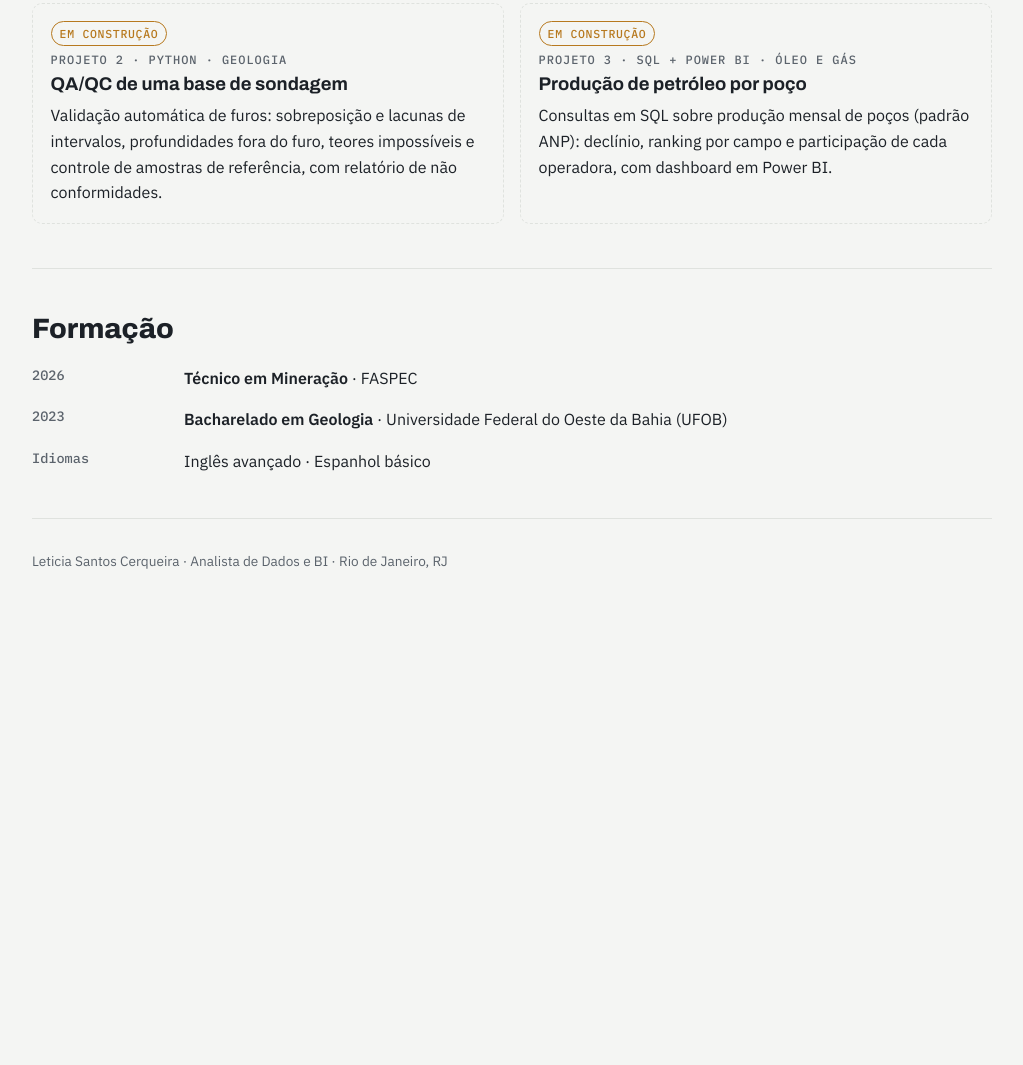
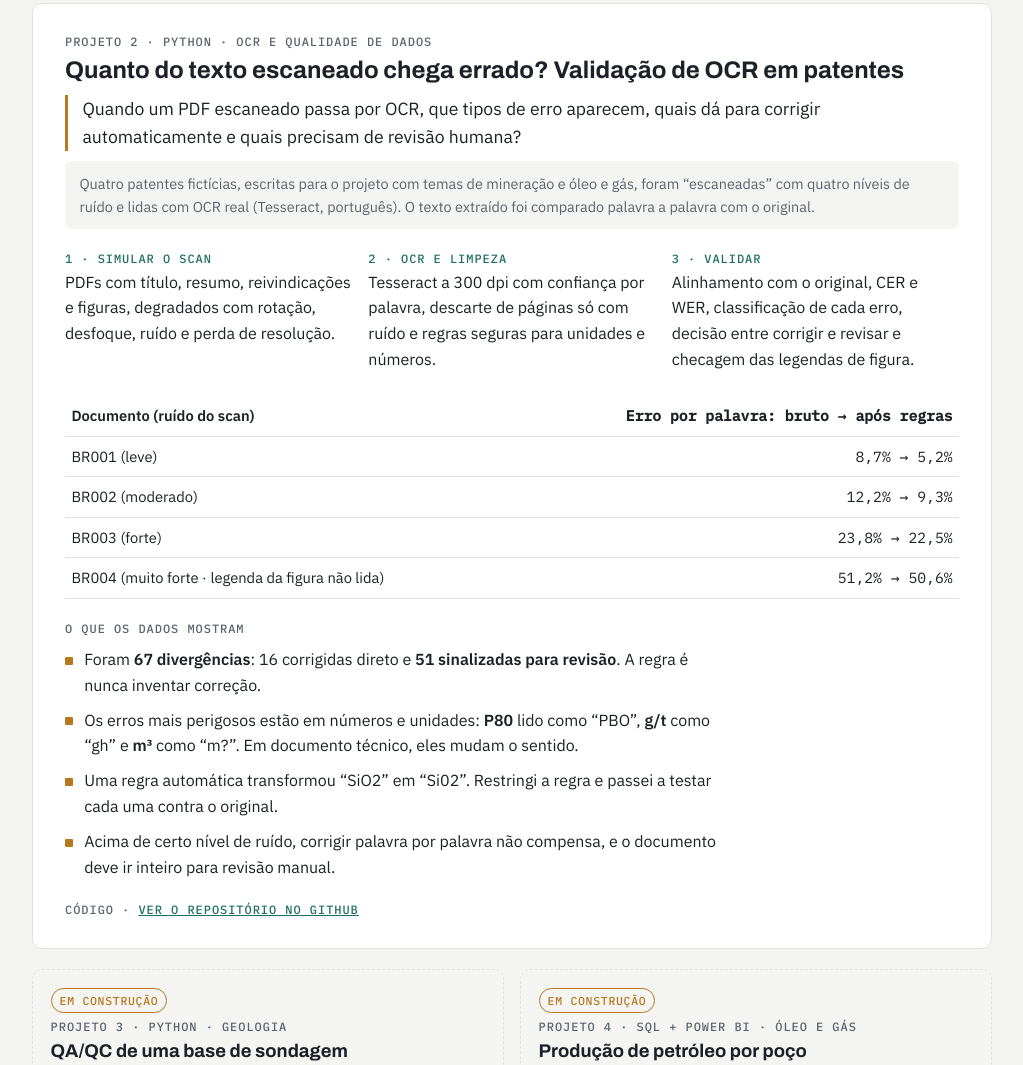
Before and after one commit to leticiacerqueira/leticiacerqueira.github.io, a plain HTML site: page index.html in a window 1280 px wide. Shown: the part 3809-4874 px from the top of the page, without its empty margins (128-1151 px from the left). Before the commit the page ends 4430 px from the top, so only its background shows below. Drawn offline with Linux system fonts and the light colour scheme.

Commit message:
Adiciona o Projeto 2: validação de OCR

```diff
--- a/index.html
+++ b/index.html
@@ -324,16 +324,51 @@ print(log)
     </div>
   </article>
 
+  <article class="case">
+    <div class="case-head">
+      <span class="label">Projeto 2 · Python · OCR e qualidade de dados</span>
+      <h3>Quanto do texto escaneado chega errado? Validação de OCR em patentes</h3>
+      <p class="question">Quando um PDF escaneado passa por OCR, que tipos de erro aparecem, quais dá para corrigir automaticamente e quais precisam de revisão humana?</p>
+      <p class="note">Quatro patentes fictícias, escritas para o projeto com temas de mineração e óleo e gás, foram “escaneadas” com quatro níveis de ruído e lidas com OCR real (Tesseract, português). O texto extraído foi comparado palavra a palavra com o original.</p>
+    </div>
+    <div class="steps">
+      <div class="step"><span class="label">1 · Simular o scan</span><p>PDFs com título, resumo, reivindicações e figuras, degradados com rotação, desfoque, ruído e perda de resolução.</p></div>
+      <div class="step"><span class="label">2 · OCR e limpeza</span><p>Tesseract a 300 dpi com confiança por palavra, descarte de páginas só com ruído e regras seguras para unidades e números.</p></div>
+      <div class="step"><span class="label">3 · Validar</span><p>Alinhamento com o original, CER e WER, classificação de cada erro, decisão entre corrigir e revisar e checagem das legendas de figura.</p></div>
+    </div>
+    <div style="overflow-x:auto">
+    <table class="clean">
+      <thead><tr><th>Documento (ruído do scan)</th><th>Erro por palavra: bruto → após regras</th></tr></thead>
+      <tbody>
+        <tr><td>BR001 (leve)</td><td>8,7% → 5,2%</td></tr>
+        <tr><td>BR002 (moderado)</td><td>12,2% → 9,3%</td></tr>
+        <tr><td>BR003 (forte)</td><td>23,8% → 22,5%</td></tr>
+        <tr><td>BR004 (muito forte · legenda da figura não lida)</td><td>51,2% → 50,6%</td></tr>
+      </tbody>
+    </table>
+    </div>
+    <div class="read" style="display:grid;gap:.75rem">
+      <span class="label">O que os dados mostram</span>
+      <ul class="insights">
+        <li>Foram <b>67 divergências</b>: 16 corrigidas direto e <b>51 sinalizadas para revisão</b>. A regra é nunca inventar correção.</li>
+        <li>Os erros mais perigosos estão em números e unidades: <b>P80</b> lido como “PBO”, <b>g/t</b> como “gh” e <b>m³</b> como “m?”. Em documento técnico, eles mudam o sentido.</li>
+        <li>Uma regra automática transformou “SiO2” em “Si02”. Restringi a regra e passei a testar cada uma contra o original.</li>
+        <li>Acima de certo nível de ruído, corrigir palavra por palavra não compensa, e o documento deve ir inteiro para revisão manual.</li>
+      </ul>
+    </div>
+    <span class="label">Código · <a href="https://github.com/leticiacerqueira/validacao-ocr-patentes" target="_blank" rel="noopener">ver o repositório no GitHub</a></span>
+  </article>
+
   <div class="soon">
     <article>
       <span class="pill">Em construção</span>
-      <span class="label">Projeto 2 · Python · geologia</span>
+      <span class="label">Projeto 3 · Python · geologia</span>
       <h3>QA/QC de uma base de sondagem</h3>
       <p>Validação automática de furos: sobreposição e lacunas de intervalos, profundidades fora do furo, teores impossíveis e controle de amostras de referência, com relatório de não conformidades.</p>
     </article>
     <article>
       <span class="pill">Em construção</span>
-      <span class="label">Projeto 3 · SQL + Power BI · óleo e gás</span>
+      <span class="label">Projeto 4 · SQL + Power BI · óleo e gás</span>
       <h3>Produção de petróleo por poço</h3>
       <p>Consultas em SQL sobre produção mensal de poços (padrão ANP): declínio, ranking por campo e participação de cada operadora, com dashboard em Power BI.</p>
     </article>
```
